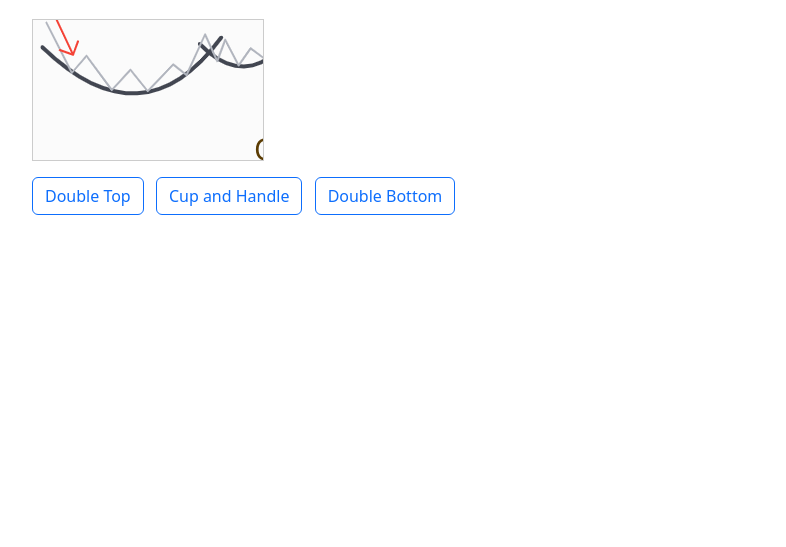
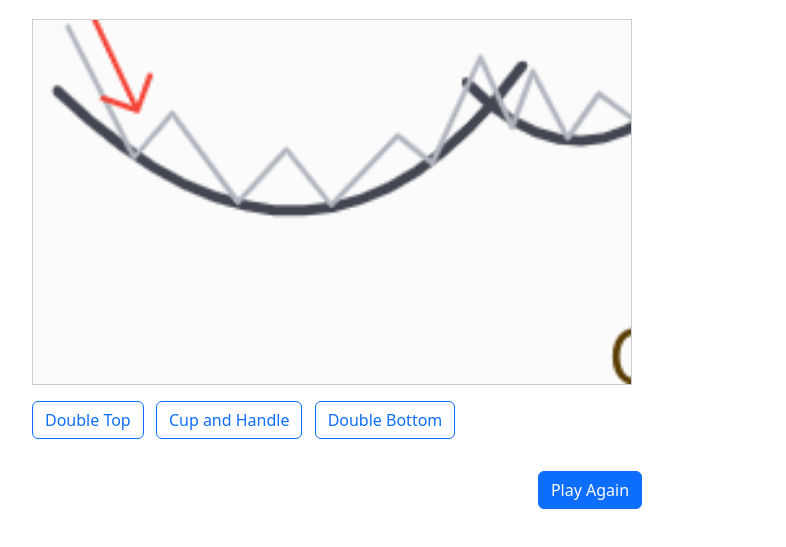
Before and after one commit to n2020h/pattern-quiz, a plain HTML site: page index.html in a window 1280 px wide. Shown: the part 101-648 px from the top of the page, without its empty margins (50-836 px from the left). Drawn offline with nearby package versions, Linux system fonts and the light colour scheme.

Commit message:
Make image larger and centered. Add RestartQuiz

```diff
--- a/index.html
+++ b/index.html
@@ -5,7 +5,9 @@
     <link href="https://cdn.jsdelivr.net/npm/bootstrap@5.2.3/dist/css/bootstrap.min.css" rel="stylesheet">
     <style>
         .chart-img {
-            max-width: 100%;
+/*             max-width: 100%; */
+            width: 100%;
+            max-width: 600px;
             height: auto;
             border: 1px solid #ccc;
         }
@@ -30,6 +32,10 @@
             <div id="leaderboard"></div>
         </div>
     </div>
+        <div class="text-center mt-4">
+        <button class="btn btn-primary" onclick="restartQuiz()">Play Again</button>
+    </div>
+
 
     <script>
         const questions = [
@@ -87,6 +93,14 @@
             }
         }
 
+        function restartQuiz() {
+            currentQuestion = 0;
+            score = 0;
+            document.getElementById("scoreScreen").classList.add("d-none");
+            document.getElementById("quiz").classList.remove("d-none");
+            loadQuestion();
+        }
+
         function checkAnswer(selectedIndex) {
             const question = questions[currentQuestion];
             if (selectedIndex === question.answer) {
```
